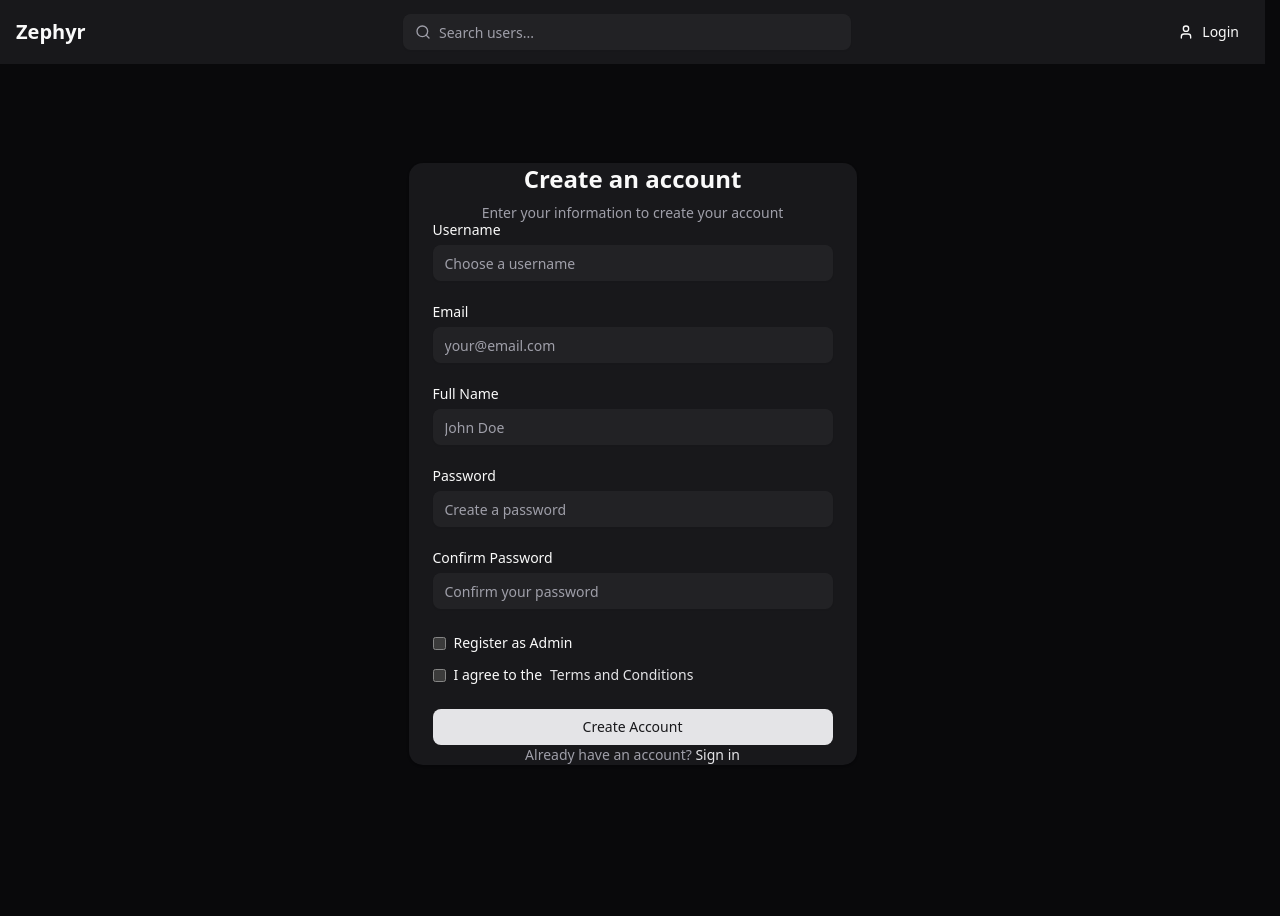
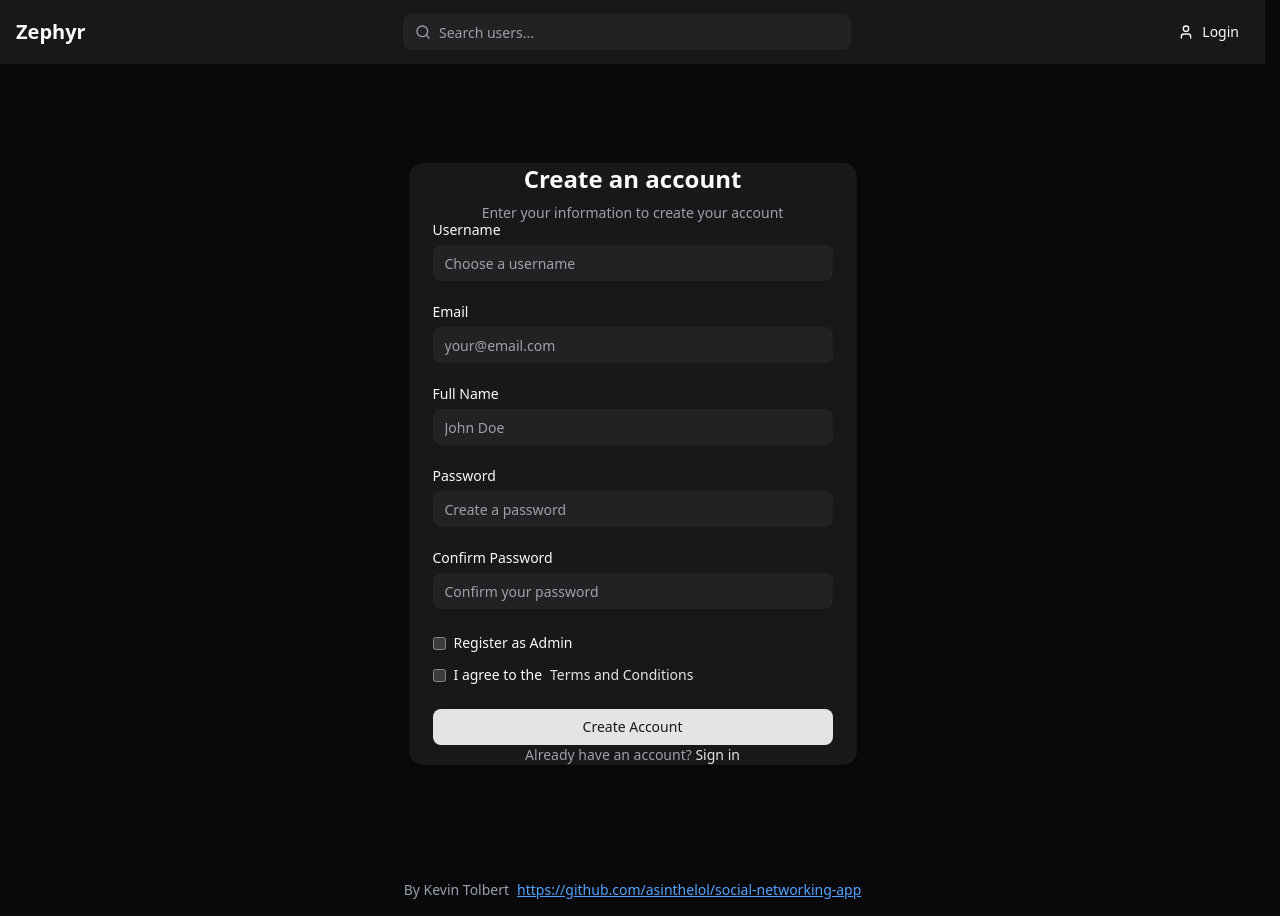
Before and after one commit to asinthelol/social-networking-app, a Next.js app in the folder frontend/: page /register in a window 1280 px wide. Before the commit the page ends 864 px from the top, so only its background shows below. Built offline with nearby package versions, Linux system fonts and the light colour scheme.

Commit message:
Added footer

```diff
--- a/frontend/app/layout.tsx
+++ b/frontend/app/layout.tsx
@@ -28,6 +28,17 @@ export default function RootLayout({
             <Navbar />
             {children}
             <CreatePostButton />
+            <footer className="flex flex-row items-center justify-center gap-2 py-4 text-sm text-gray-400">
+              <span>By Kevin Tolbert</span>
+              <a
+                href="https://github.com/asinthelol/social-networking-app"
+                target="_blank"
+                rel="noopener noreferrer"
+                className="text-blue-400 hover:text-blue-300 underline"
+              >
+                https://github.com/asinthelol/social-networking-app
+              </a>
+            </footer>
           </ReduxProvider>
         </ThemeProvider>
       </body>
```
